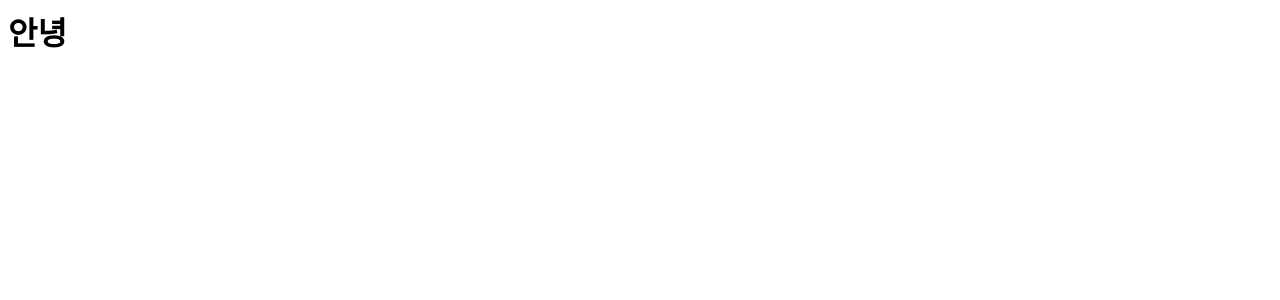
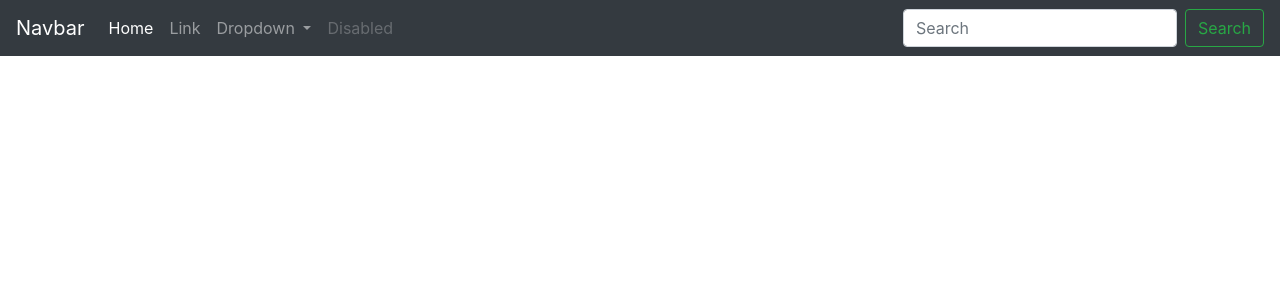
Before and after one commit to YiSoJeong/BlogProject, a Django app: page / in a window 1280 px wide. Before the commit the part shown is almost empty. Shown: the top 300 px of the page. Run offline with Django 3.2, Linux system fonts and the light colour scheme; some libraries are stand-ins or nearby versions.

Commit message:
Add bootstrap component

```diff
--- a/blog/blogapp/templates/home.html
+++ b/blog/blogapp/templates/home.html
@@ -1 +1,44 @@
-<h1>안녕</h1>
+<head>
+    <link rel="stylesheet" href="https://stackpath.bootstrapcdn.com/bootstrap/4.3.1/css/bootstrap.min.css" integrity="sha384-ggOyR0iXCbMQv3Xipma34MD+dH/1fQ784/j6cY/iJTQUOhcWr7x9JvoRxT2MZw1T" crossorigin="anonymous">
+    <script src="https://code.jquery.com/jquery-3.3.1.slim.min.js" integrity="sha384-q8i/X+965DzO0rT7abK41JStQIAqVgRVzpbzo5smXKp4YfRvH+8abtTE1Pi6jizo" crossorigin="anonymous"></script>
+    <script src="https://cdnjs.cloudflare.com/ajax/libs/popper.js/1.14.7/umd/popper.min.js" integrity="sha384-UO2eT0CpHqdSJQ6hJty5KVphtPhzWj9WO1clHTMGa3JDZwrnQq4sF86dIHNDz0W1" crossorigin="anonymous"></script>
+    <script src="https://stackpath.bootstrapcdn.com/bootstrap/4.3.1/js/bootstrap.min.js" integrity="sha384-JjSmVgyd0p3pXB1rRibZUAYoIIy6OrQ6VrjIEaFf/nJGzIxFDsf4x0xIM+B07jRM" crossorigin="anonymous"></script>
+</head>
+
+<body>
+    <nav class="navbar navbar-expand-lg navbar-dark bg-dark">
+        <a class="navbar-brand" href="#">Navbar</a>
+        <button class="navbar-toggler" type="button" data-toggle="collapse" data-target="#navbarSupportedContent" aria-controls="navbarSupportedContent" aria-expanded="false" aria-label="Toggle navigation">
+          <span class="navbar-toggler-icon"></span>
+        </button>
+
+        <div class="collapse navbar-collapse" id="navbarSupportedContent">
+          <ul class="navbar-nav mr-auto">
+            <li class="nav-item active">
+              <a class="nav-link" href="#">Home <span class="sr-only">(current)</span></a>
+            </li>
+            <li class="nav-item">
+              <a class="nav-link" href="#">Link</a>
+            </li>
+            <li class="nav-item dropdown">
+              <a class="nav-link dropdown-toggle" href="#" id="navbarDropdown" role="button" data-toggle="dropdown" aria-haspopup="true" aria-expanded="false">
+                Dropdown
+              </a>
+              <div class="dropdown-menu" aria-labelledby="navbarDropdown">
+                <a class="dropdown-item" href="#">Action</a>
+                <a class="dropdown-item" href="#">Another action</a>
+                <div class="dropdown-divider"></div>
+                <a class="dropdown-item" href="#">Something else here</a>
+              </div>
+            </li>
+            <li class="nav-item">
+              <a class="nav-link disabled" href="#" tabindex="-1" aria-disabled="true">Disabled</a>
+            </li>
+          </ul>
+          <form class="form-inline my-2 my-lg-0">
+            <input class="form-control mr-sm-2" type="search" placeholder="Search" aria-label="Search">
+            <button class="btn btn-outline-success my-2 my-sm-0" type="submit">Search</button>
+          </form>
+        </div>
+      </nav>
+</body>
```
